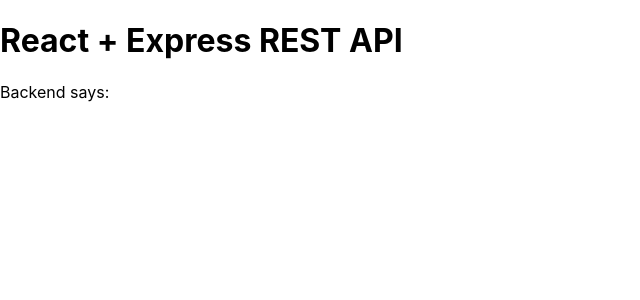
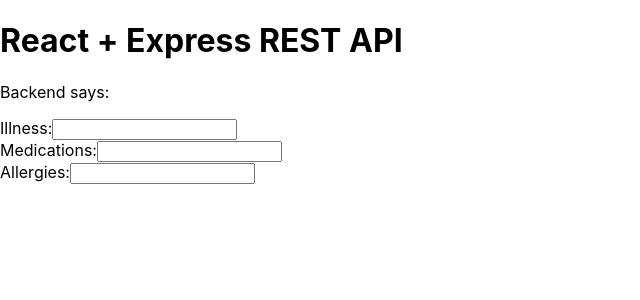
Before and after one commit to yellowsystema/drug-interaction-checker, a React (Create React App) app in the folder frontend/: page / in a window 1280 px wide. Shown: the top 300 px of the page, without its empty margins (0-640 px from the left). Built offline with nearby package versions, Linux system fonts and the light colour scheme; no server answers.

Commit message:
added text boxes
main content in app.js in front end

```diff
--- a/frontend/src/App.js
+++ b/frontend/src/App.js
@@ -3,6 +3,9 @@
 
 function App() {
   const [message, setMessage] = useState('');
+  const [illness, setIllness] = useState('');
+  const [medications, setMedications] = useState('');
+  const [allergies, setAllergies] = useState('');
 
   useEffect(() => {
     axios.get('http://localhost:5000/api/hello')
@@ -14,6 +17,38 @@
     <div>
       <h1>React + Express REST API</h1>
       <p>Backend says: {message}</p>
+
+      <div>
+        <label>
+          Illness:
+          <input
+            type="text"
+            value={illness}
+            onChange={(e) => setIllness(e.target.value)}
+          />
+        </label>
+      </div>
+      <div>
+        <label>
+          Medications:
+          <input
+            type="text"
+            value={medications}
+            onChange={(e) => setMedications(e.target.value)}
+          />
+        </label>
+      </div>
+
+      <div>
+        <label>
+          Allergies:
+          <input
+            type="text"
+            value={allergies}
+            onChange={(e) => setAllergies(e.target.value)}
+          />
+        </label>
+      </div>
     </div>
   );
 }
```
